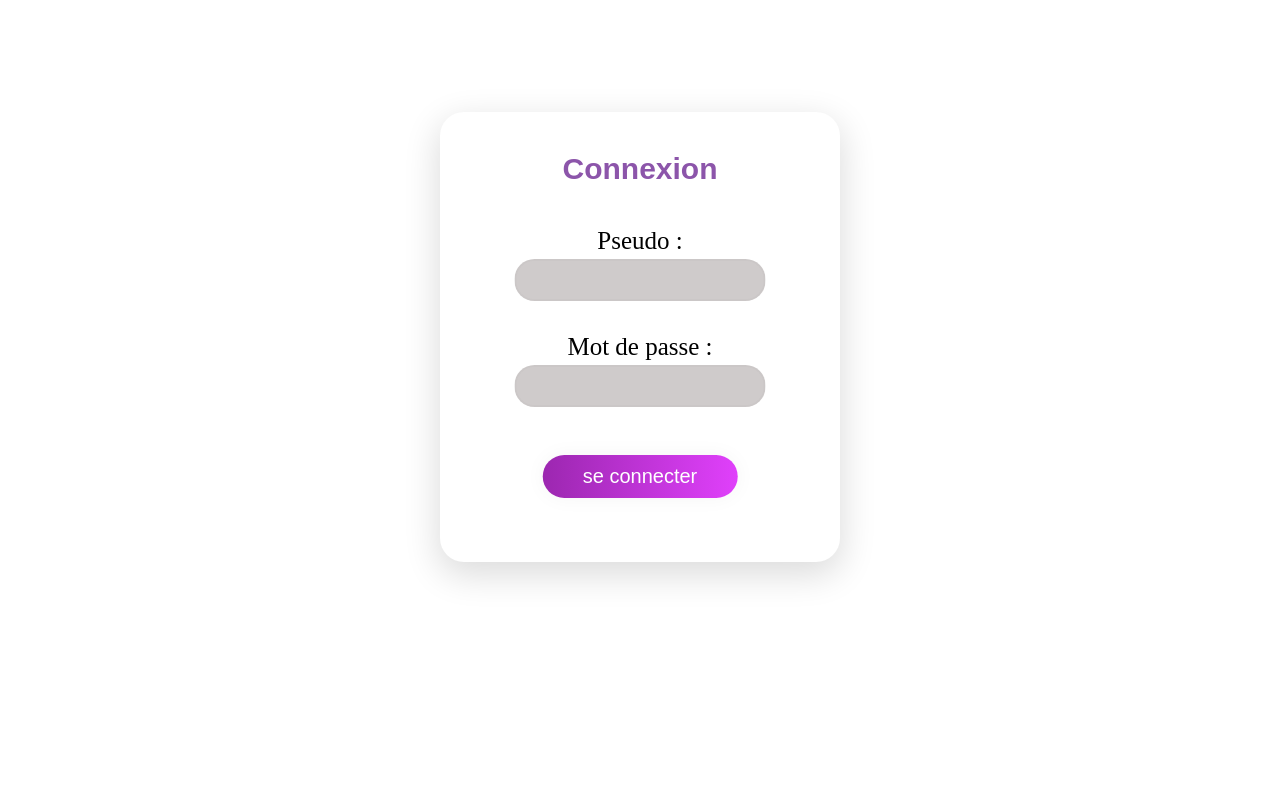
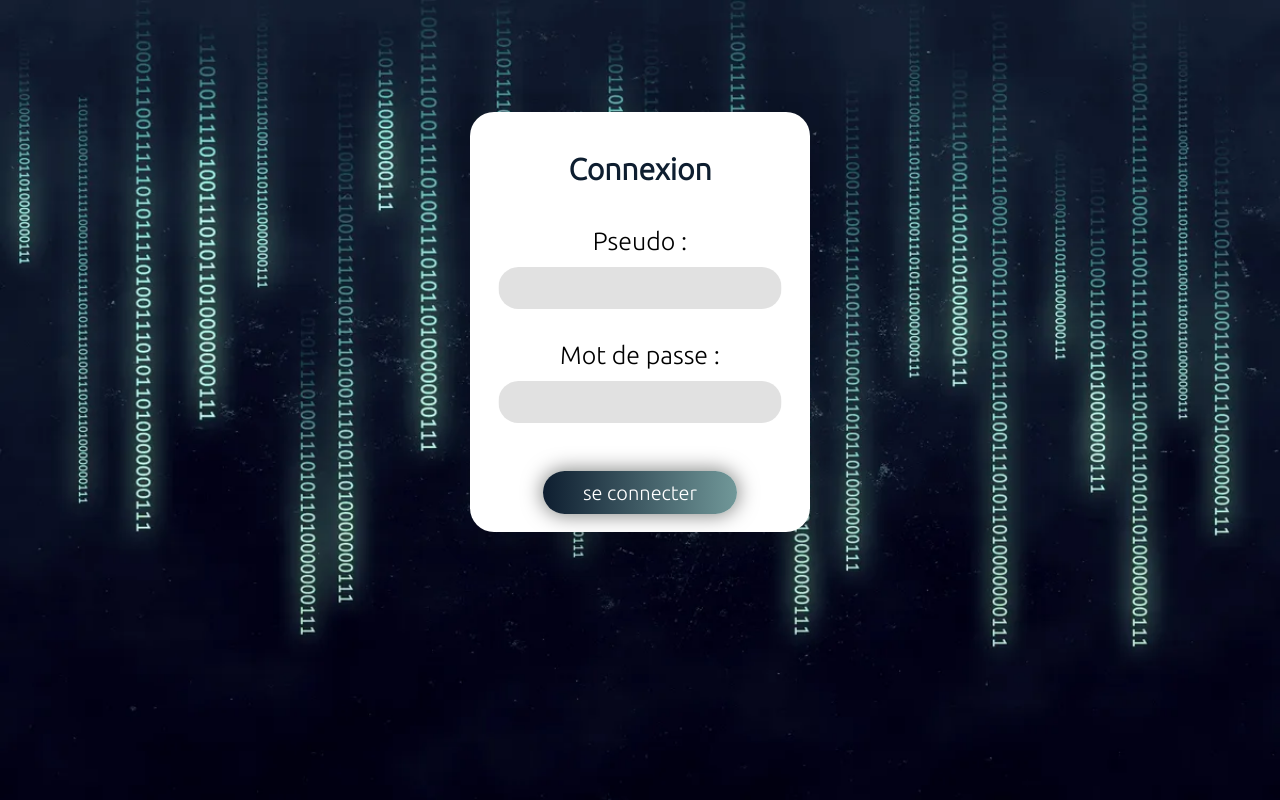
Before and after one commit to Jeannegbl/LaJolieBoiteACode, a Flask app: page / in a window 1280 px wide. Run offline with Flask 2, Linux system fonts and the light colour scheme; some libraries are stand-ins or nearby versions.

Commit message:
évolution

```diff
--- a/main.py
+++ b/main.py
@@ -20,7 +20,6 @@ class Utilisateur:
         self.mdp = mdp
 
 
-# Sur cette ligne d'en dessous que tu dois mettre à la place des id, pseudos, et mdp les valeurs de la bdd dans la table utilisateur
 db = DBSingleton.Instance()
 users = db.fetchall_simple("SELECT id,login,mot_de_passe FROM utilisateur")
 utilisateurs = []
@@ -36,6 +35,7 @@ def before_request():
         utilisateur = [x for x in utilisateurs if x.id == session['utilisateur_id']]
         g.utilisateur = utilisateur[0]
 
+
 @app.route('/', methods=['GET', 'POST'])
 def connexion():
     if request.method == 'POST':
@@ -44,7 +44,7 @@ def connexion():
         mdp = request.form['mdp']
 
         utilisateur = [x for x in utilisateurs if x.pseudo == pseudo]
-        if not utilisateur==[]:
+        if not utilisateur == []:
             if utilisateur[0].mdp == mdp:
                 session['utilisateur_id'] = utilisateur[0].id
                 return redirect('/accueil')
--- a/static/connexion.css
+++ b/static/connexion.css
@@ -1,35 +1,35 @@
 body {
-
+    background-image: url("/static/images/arriere-plan-login.png");
+    background-size: cover;
+	overflow: hidden;
+    font-family: 'Ubuntu', sans-serif;
 }
 
-.main {
+.conteneur {
     background-color: #FFFFFF;
-    width: 400px;
-    height: 450px;
+    width: 42.5vh;
+    height: 52.5vh;
     margin: 7em auto;
     border-radius: 1.5em;
     box-shadow: 0px 11px 35px 2px rgba(0, 0, 0, 0.14);
 }
 
-.sign {
+.titre {
     padding-top: 40px;
-    color: #8C55AA;
-    font-family: 'Ubuntu', sans-serif;
+    color: #0e1e30;
     font-weight: bold;
     font-size: 30px;
 }
 
-.un {
-    background: rgba(136, 126, 126, 0.4);
+.pseudo {
+    background: rgba(136, 136, 136, 0.25);
     padding: 10px 20px;
-    border: none;
     border-radius: 20px;
     outline: none;
-    border: 2px solid rgba(0, 0, 0, 0.02);
-    font-family: 'Ubuntu', sans-serif;
+    border: 2px solid rgba(0, 0, 0, 0);
     transform: translate(-50%);
     margin-left: 50%;
-    margin-top: 4vh;
+    margin-top: 5vh;
     margin-bottom: 4vh;
 }
 
@@ -41,61 +41,44 @@ label {
     font-size: 25px;
 }
 
-form.form1 {
+.form{
     padding-top: 40px;
 }
 
-.pass {
-    background: rgba(136, 126, 126, 0.4);
+.mdp {
+    background: rgba(136, 136, 136, 0.25);
     padding: 10px 20px;
-    border: none;
     border-radius: 20px;
     outline: none;
-    border: 2px solid rgba(0, 0, 0, 0.02);
-    font-family: 'Ubuntu', sans-serif;
+    border: 2px solid rgba(0, 0, 0, 0);
     transform: translate(-50%);
     margin-left: 50%;
-    margin-top: 4vh;
+    margin-top: 5vh;
     margin-bottom: 4vh;
 }
 
 
-.un:focus, .pass:focus {
-    border: 2px solid rgba(0, 0, 0, 0.18) !important;
-
+.pseudo:focus, .mdp:focus {
+    border: 2px solid rgba(0, 0, 0, 0.2);
 }
 
 .submit {
     cursor: pointer;
     border-radius: 5em;
-    color: #fff;
-    background: linear-gradient(to right, #9C27B0, #E040FB);
+    color: #FFFFFF;
+    background: linear-gradient(to right, #0e1e30, #719899);
     border: 0;
     padding-left: 40px;
     padding-right: 40px;
     padding-bottom: 10px;
     padding-top: 10px;
-    font-family: 'Ubuntu', sans-serif;
     font-size: 20px;
-    box-shadow: 0 0 20px 1px rgba(0, 0, 0, 0.04);
+    box-shadow: 0 0 20px 1px rgba(0, 5, 0, 0.5);
     transform: translate(-50%);
     margin-left: 50%;
     margin-top: 2vh;
 }
 
-.forgot {
-    text-shadow: 0px 0px 3px rgba(117, 117, 117, 0.12);
-    color: #E1BEE7;
-    padding-top: 15px;
+.submit:hover {
+    font-size: 22px;
 }
-
-a {
-    text-shadow: 0px 0px 3px rgba(117, 117, 117, 0.12);
-    color: #E1BEE7;
-    text-decoration: none
-}
-
-@media (max-width: 600px) {
-    .main {
-        border-radius: 0px;
-    }
--- a/templates/accueil.html
+++ b/templates/accueil.html
@@ -11,7 +11,9 @@
         <meta property="og:title" content="La Jolie Boîte à Code">
         <link rel="stylesheet" href="{{ url_for('static', filename='normalize.css') }}">
         <link rel="stylesheet" href="{{ url_for('static', filename='accueil.css') }}">
-        <link rel="stylesheet" href="path/to/font-awesome/css/font-awesome.min.css">
+        <link rel="preconnect" href="https://fonts.googleapis.com">
+        <link rel="preconnect" href="https://fonts.gstatic.com" crossorigin>
+        <link rel="stylesheet" href="https://fonts.googleapis.com/css2?family=Ubuntu:wght@300&display=swap">
         <link rel="icon" type="png" href="{{ url_for('static', filename='logo.png') }}">
         <title>Accueil</title>
     </head>
--- a/templates/index.html
+++ b/templates/index.html
@@ -11,22 +11,24 @@
         <meta property="og:title" content="La Jolie Boîte à Code">
         <link rel="stylesheet" href="{{ url_for('static', filename='normalize.css') }}">
         <link rel="stylesheet" href="{{ url_for('static', filename='connexion.css') }}">
-        <link rel="stylesheet" href="path/to/font-awesome/css/font-awesome.min.css">
+        <link rel="preconnect" href="https://fonts.googleapis.com">
+        <link rel="preconnect" href="https://fonts.gstatic.com" crossorigin>
+        <link rel="stylesheet" href="https://fonts.googleapis.com/css2?family=Ubuntu:wght@300&display=swap">
         <link rel="icon" type="png" href="{{ url_for('static', filename='logo.png') }}">
         <title>{{ title if title }}</title>
     </head>
 
     <body>
 
-        <div class="main">
-            <p class="sign" align="center">Connexion</p>
-            <form action="" class="form1" method="post">
+        <div class="conteneur">
+            <p class="titre" align="center">Connexion</p>
+            <form class="form" method="post">
                 {{ form.hidden_tag() }}
-                <div class="form-group">
+                <div>
                     {{ form.pseudo.label }}
-                        {{ form.pseudo(class="un") }}
+                        {{ form.pseudo(class="pseudo") }}
                     {{ form.mdp.label }}
-                        {{ form.mdp(class="pass") }}
+                        {{ form.mdp(class="mdp") }}
                 </div>
                 {{ form.submit(class="submit") }}
             </form>
```
